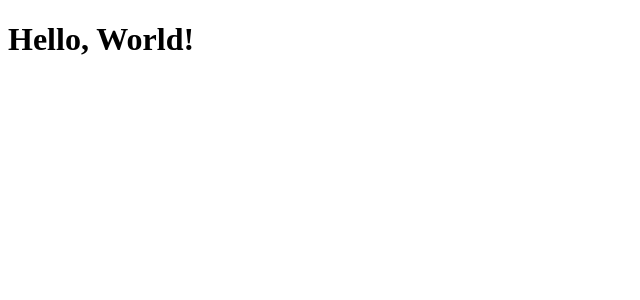
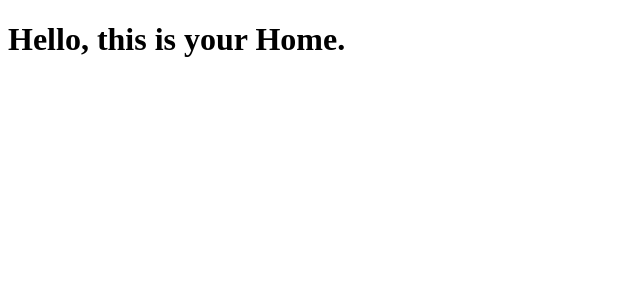
Before and after one commit to meronogbai/track-books, a React (Create React App) app: page / in a window 1280 px wide. Shown: the top 300 px of the page, without its empty margins (0-640 px from the left). Built offline with nearby package versions, Linux system fonts and the light colour scheme.

Commit message:
Setup routes

```diff
--- a/package.json
+++ b/package.json
@@ -8,6 +8,7 @@
     "@testing-library/user-event": "^12.8.0",
     "react": "^17.0.1",
     "react-dom": "^17.0.1",
+    "react-router-dom": "^5.2.0",
     "react-scripts": "4.0.3",
     "web-vitals": "^1.1.0"
   },
--- /dev/null
+++ b/src/components/Home.js
@@ -0,0 +1,3 @@
+const Home = () => (<h1>Hello, this is your Home.</h1>);
+
+export default Home;
--- a/src/containers/App.js
+++ b/src/containers/App.js
@@ -1,3 +1,10 @@
-const App = () => (<h1>Hello, World!</h1>);
+import { BrowserRouter, Route } from 'react-router-dom';
+import Home from '../components/Home';
+
+const App = () => (
+  <BrowserRouter>
+    <Route exact path="/" component={Home} />
+  </BrowserRouter>
+);
 
 export default App;
```
Also changed, not shown: 1 other file (tests, documents, lock files or other folders).
